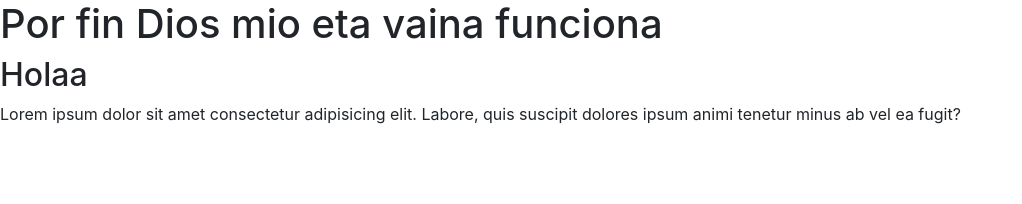
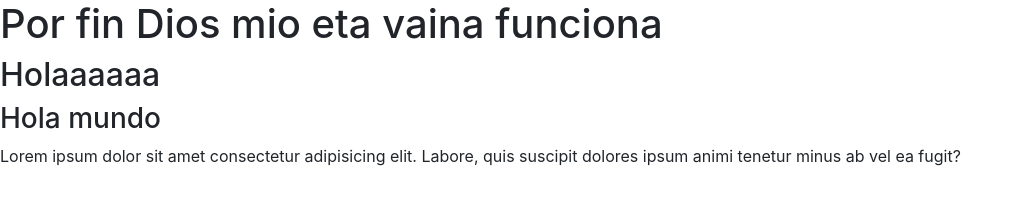
Before and after one commit to RDHarold11/PruebaBootstrap, a plain HTML site: page index.html in a window 1280 px wide. Shown: the whole page, without its empty margins (0-1022 px from the left). Drawn offline with nearby package versions, Linux system fonts and the light colour scheme.

Commit message:
Update index.html

```diff
--- a/index.html
+++ b/index.html
@@ -13,7 +13,8 @@
 </head>
 <body>
     <h1>Por fin Dios mio eta vaina funciona</h1>
-    <h2>Holaa</h2>
+    <h2>Holaaaaaa</h2>
+    <h3>Hola mundo</h3>
     <p>Lorem ipsum dolor sit amet consectetur adipisicing elit. Labore, quis suscipit dolores ipsum animi tenetur minus ab vel ea fugit?</p>
 </body>
 </html>
```
